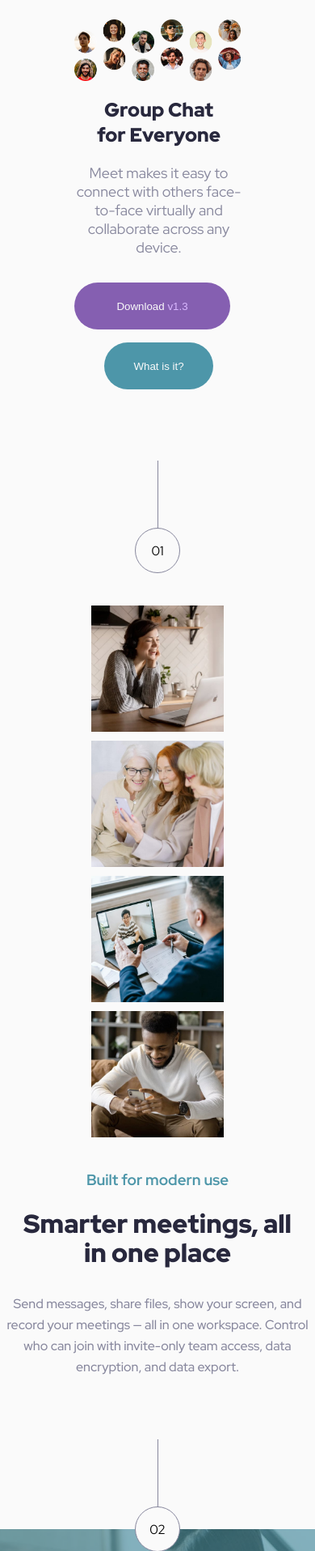
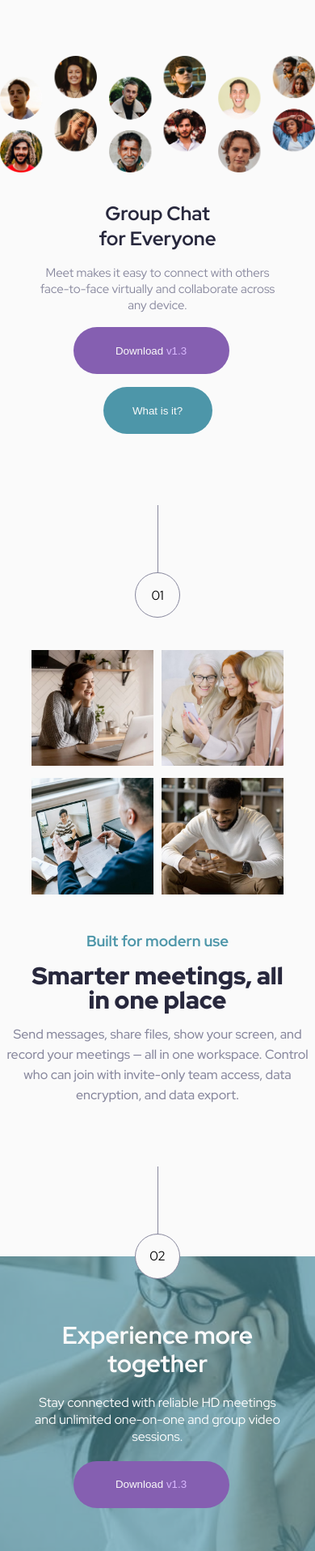
Before and after one commit to Toqa-25/landing-meeting-page, a plain HTML site: page index.html in a window 390 px wide. Shown: the part 84-2000 px from the top of the page at 81% size. Drawn offline with Linux system fonts and the light colour scheme.

Commit message:
update html & css files

```diff
--- a/css/style.css
+++ b/css/style.css
@@ -1,4 +1,7 @@
-/* Root value */
+/*
+      global value
+     ******************
+ */
 :root {
   --download-button: #855fb1;
   --what-button: #4d96a9;
@@ -11,180 +14,45 @@
 html {
   scroll-behavior: smooth;
 }
-/*global value */
 * {
   box-sizing: border-box;
   padding: 0;
   margin: 0;
 }
 .container {
-  max-width: 100%;
-  padding-left: 0.75rem;
-  padding-right: 0.75rem;
-  margin-left: auto;
-  margin-right: auto;
+  width:80%;
+  margin:auto;
 }
-.section {
-  margin-bottom: 40px;
-  /* padding-left: 24px;
-  padding-right: 24px; */
+.pad{
+  padding: 40px 0;
 }
 
-/* .t-hidden{
-    display: flex;
-}
-.d-hidden{
-    display: flex;
-} */
 body {
   background-color: var(--background);
   font-family: "Red Hat Display", sans-serif;
 }
-/*component style */
-@media (min-width: 1440px) {
-  .d-hidden {
-    display: none;
-  }
-  .part-2 p{
-    font-size: 25px;
-  }
-  .image-section{
-    display: grid;
-    grid-template-columns: repeat(auto-fill, minmax( 255px ,1fr));
-    grid-gap: 30px;
-    margin-left: 119px;
-    margin-right: 119px;
-   }
-   .image-section img{
-       width:255px;
-       height: 242px;
-       margin:0 auto ;
-   }
-   .part-5 .text-group {
-     display: flex;
-     justify-content: space-evenly;
-     align-items: center;
-     width: 100%;
-   }
-   .part-5 .text-group h1,
-   .part-5 .text-group p,
-   .part-5 .text-group .download{
-     margin-top: 0;
-   }
-
+img{
+  max-width: 100%;
 }
-@media (max-width: 1439px) {
-  .t-hidden {
-    display: none;
-  }
-  .part-2 {
-      display: flex;
-      justify-content: center;
-    flex-wrap: wrap;
-      padding-left: 5.75rem;
-      padding-right: 5.75rem;
-  }
-  .part-2 img{
-    max-width: 100%;
-    margin-bottom: 20px;
-  }
-  .image-section{
-    display: grid;
-    grid-template-columns: repeat(auto-fill, minmax( 234px ,1fr));
-    grid-gap: 11px;
-    margin-left: 40px;
-    margin-right: 40px;
-   }
-   .image-section img{
-       width:164px;
-       height: 156px;
-       margin:0 auto ;
-   }
-   .part-5 .text-group h1{
-    margin-top:92px;}
-
-
+/* button */
+.group-button{
+  text-align: center;
 }
-@media (max-width: 768px){
-  .part-2 p{
-    font-size: 23px;
-  }
-  .image-section {
-    display: grid;
-    grid-template-columns: repeat(auto-fill, minmax( 162px ,1fr));
-    grid-gap: 11px;
-    margin-left: 40px;
-    margin-right: 40px;}
-
-}
-@media (max-width: 375px){
-  .section{
-    margin-bottom: 64px;
-  }
-  .part-2 p{
-    font-size: 10px;
-  }
-  .image-section {
-    display: grid;
-    grid-template-columns: repeat(auto-fill, minmax( 135px ,1fr));
-    grid-gap: 25px;
-    margin-left: 24px;
-    margin-right: 24px;}
-  .image-section img{
-    width:151px;
-    height: 143px;
-}
-}
-
-/* @media (min-width:375px){
-    .m-hidden{
-display: none;
-    }
-
-} */
-
-/* style value */
-header {
-  display: flex;
-  justify-content: center;
-  align-items: center;
-  margin-top: 40px;
-}
-.part-2 {
-  display: flex;
-  justify-content: space-evenly;
-}
-.hero-text {
-  text-align: center;
-  max-width: 540px;
-
-}
-.hero-text h1 {
-  color: var(--heading);
-  font-weight: 900;
-  margin-bottom: 20px;
-}
-.hero-text p {
-  color: var(--paragraph);
-  margin-bottom: 32px;
-  font-size: 18px;
-}
-.hero-text .button {
+.group-button .button {
   color: var(--background);
-}
- .download {
-  background-color: var(--download-button);
-  color: var(--background);
-  width: 193px;
-  height: 58px;
-  border-radius: 35px;
-  margin-right: 16px;
   border-style: none;
+  border-radius: 35px  ;
   -webkit-border-radius: 35px;
   -moz-border-radius: 35px;
   -ms-border-radius: 35px;
   -o-border-radius: 35px;
   cursor: pointer;
+}
+ .download {
+  background-color: var(--download-button);
+  width: 193px;
+  height: 58px;
+  margin-right: 16px;
   margin-bottom: 16px;
 }
  .download span {
@@ -192,17 +60,69 @@ header {
 }
  .what {
   background-color: var(--what-button);
-  color: var(--background);
-  border-style: none;
-  border-radius: 35px;
-  -webkit-border-radius: 35px;
-  -moz-border-radius: 35px;
-  -ms-border-radius: 35px;
-  -o-border-radius: 35px;
   width: 135px;
   height: 58px;
-  cursor: pointer;
 }
+/*
+    header style
+  ******************
+ */
+header {
+  margin:auto;
+  text-align: center;
+}
+/*
+    group section  style
+  ******************
+ */
+
+ .group-desk-img img{
+   max-width: 100%;
+ }
+ .group-info{
+  margin-bottom:  50px ;
+  text-align: center;
+ }
+.group-info {
+  text-align: center;
+  margin: auto;
+   padding: 30px 40px 0;
+}
+.group-info-head {
+  color: var(--heading);
+  font-weight: bold;
+}
+.group-info-text {
+  color: var(--paragraph);
+  margin:17px 0;
+  font-size: 15px;
+}
+
+/* media quary for group section */
+@media (min-width:992px){
+   .group-content{
+  display: grid;
+  grid-template-columns: repeat(3,1fr);
+  grid-gap: 20px;
+ }
+  .tap-img{
+    display: none;
+  }
+}
+@media (max-width:991px){
+  .group-content{
+  display: grid;
+  grid-template-columns: 1fr;
+  grid-gap: 20px;
+ }
+  .group-desk-img{
+    display: none;
+  }
+}
+/*
+    circle section style
+  ******************
+ */
 .circle{
     display: flex;
     justify-content: center;
@@ -228,56 +148,64 @@ header {
     position: absolute;
     bottom: 54px;
 }
-
-/* .part-3{
-    display: flex;
-    justify-content: center;
-    align-items: center;
-} */
-.part-4{
-  max-width: 540px;
-  margin-left: auto;
-  margin-right: auto;
+/*
+  image  section style
+  ******************
+ */
+ .image-group{
+   display: grid;
+   grid-template-columns: repeat(4,1fr);
+   grid-gap:10px;
+ }
+ /* media quary for image section */
+@media (max-width:575px){
+ .image-group{
+   display: grid;
+   grid-template-columns: repeat(2,1fr);
+   grid-gap:10px;
+ }
 }
-.part-4 h3{
+/*
+  image  section style
+  ***************
+ */
+ .built{
+   margin:auto;
+   text-align: center;
+ }
+.built-head-fir{
 color: var(--what-button);
 text-align: center;
 }
-.part-4 h1{
-  margin-top:24px;
-  text-align:center;
-  font-size: 32px;
-  font-weight: 900;
-  line-height: 36px;
-  color:var(--heading)
+.built-head-sec{
+      margin: 15px 0;
+    font-size: 30px;
+    font-weight: 900;
+    line-height: 30px;
+    color: var(--heading)
 }
-.part-4 p{
-  margin-top: 32px;
+.built-text{
+  margin:auto;
   text-align: center;
   font-size: 16px;
   font-weight: 500;
-  line-height: 26px;
+  line-height: 25px;
   color: var(--paragraph);
+  max-width: 400px;
 }
-.part-5{
+/*
+  footer  section style
+  ******************
+ */
+footer{
   background-color: #4d96a9;
-  background-image:url(../images/mobile/image-footer.jpg);
+  background-image:url(../images/desktop/image-footer.jpg);
   background-size: cover;
+  background-position: center;
   position: relative;
-  height: 428px;
-  display: flex;
-    justify-content: center;
-
+  color:#ffff;
 }
-footer .circle{
-  transform: translatey(28px);
-  z-index: 2;
-  position: relative;
-}
-footer .circle .shape{
-  background-color: var(--background);
-}
-.part-5 .overlay{
+.overlay{
 width: 100%;
 height: 100%;
 position: absolute;
@@ -285,27 +213,58 @@ top: 0;
 left:0;
 background-color: rgb(77 150 169 / 60%);
 }
-.part-5 .text-group{
-  text-align: center;
-  margin-left: 24px;
-  margin-right: 24px;
+.footer{
+  color:#fff;
+  padding:80px 0;
+
+}
+.foot-info{
+   display: grid;
+    grid-template-columns: repeat(3 ,1fr);
+    grid-gap: 20px;
+    align-items: center;
+    padding: 80px 0;
+    color:#fff;
+    position: relative;
+}
+
+ .foot-circle{
+  transform: translatey(28px);
+  z-index: 2;
   position: relative;
 }
-.part-5 .text-group h1{
-  text-align:center;
-  font-size: 32px;
-  font-weight: 900;
-  line-height: 36px;
-  color:var(--background)
+.foot-circle .shape{
+  background-color: var(--background);
 }
-.part-5 p{
-  color:var(--background);
-  font-size: 18px;
-  line-height: 26px;
+/* .foot-info{
+  z-index: 3;
+} */
+.foot-text{
+  text-align: left;
+}
+.foot-head{
+  font-size: 30px;
+    font-weight: bold;
+    line-height: 35px;
+    color: var(--background);
+}
+/* media quary for footer */
+@media (max-width:767px){
+  .footer{
+    background-image: url(../images/tablet/image-footer.jpg);
+  }
+  .foot-info{
+   display: grid;
+    grid-template-columns: 1fr;
+    grid-gap: 20px;
+    align-items: center;
+    text-align: center;
+}
+.foot-text{
   text-align: center;
-  font-weight: 500;
-  margin-top: 24px;
 }
-.part-5 .download{
-  margin-top: 32px;
 }
+@media (max-width:767px){
+  .footer{
+    background-image: url(../images/mobile/image-footer.jpg);
+  }
--- a/index.html
+++ b/index.html
@@ -7,7 +7,7 @@
     <!-- css stylesheet -->
     <link rel="stylesheet" href="css/style.css">
     <!-- media file -->
-    <link rel="stylesheet" href="css/media.css">
+    <!-- <link rel="stylesheet" href="css/media.css"> -->
     <!-- fonts -->
     <link rel="preconnect" href="https://fonts.googleapis.com">
     <link rel="preconnect" href="https://fonts.gstatic.com" crossorigin>
@@ -16,49 +16,75 @@
         <title>Landing meeting page</title>
 </head>
 <body>
-    <header class="section">
+       <!-- header & logo -->
+    <header class="section pad">
             <img src="images/logo.svg" alt="">
     </header>
-    <section class="part-2 section">
-        <img src="images/tablet/image-hero.png" alt="" class="tap-image d-hidden">
-            <img src="images/desktop/image-hero-right.png" alt="" class="img-right t-hidden">
-            <div class="hero-text">
-            <h1>Group Chat <br>
-                for Everyone</h1>
-                <p>Meet makes it easy to connect with others face-to-face virtually and collaborate across any device.</p>
-                <div class="button">
-                    <button class="download">Download <span>v1.3</span></button>
-                    <button class="what">What is it?</button>
+      <!-- group section -->
+    <section class="pad group">
+            <div class="tap-img">
+                <img src="images/tablet/image-hero.png" alt="" class="tap-img-img">
+            </div>
+            <div class="group-content">
+        <div class="group-desk-img left-img">
+            <img src="images/desktop/image-hero-left.png" alt="" class="desk-img left">
+        </div>
+            <div class=" group-info hero-text">
+                <h1 class="group-info-head">Group Chat </h1>
+            <h1 class="group-info-head">for Everyone</h1>
+            <p class="group-info-text">Meet makes it easy to connect with others face-to-face virtually and collaborate across any device.</p>
+            <div class=" group-button">
+                <button class=" button download gro-down">Download <span>v1.3</span></button>
+                <button class=" button what gro-wh">What is it?</button>
             </div>
             </div>
-            <img src="images/desktop/image-hero-left.png" alt="" class="img-left t-hidden">
+        <div class="group-desk-img right-img">
+            <img src="images/desktop/image-hero-right.png" alt="" class="desk-img right">
+        </div>
+        </div>
     </section>
+        <!-- circle section -->
         <div class=" section circle ">
             <div class="shape">01</div>
         </div>
-       <section class="part-3  image-section section">
+        <!-- image section -->
+        <section class="part-3  image-section pad">
+            <div class="container">
+                <div class="image-group">
+                    <div class="image">
+                        <img src="images/desktop/image-woman-in-videocall.jpg" alt="">
+                    </div>
+                    <div class="image">
+                        <img src="images/desktop/image-women-videochatting.jpg" alt="">
+                    </div>
+                    <div class="image">
+                        <img src="images/desktop/image-men-in-meeting.jpg" alt="">
+                    </div>
+                    <div class="image">
+                        <img src="images/desktop/image-man-texting.jpg" alt="">
+                    </div>
+                </div>
+            </div>
 
- <img src="images/desktop/image-woman-in-videocall.jpg" alt="">
- <img src="images/desktop/image-women-videochatting.jpg" alt="">
- <img src="images/desktop/image-men-in-meeting.jpg" alt="">
- <img src="images/desktop/image-man-texting.jpg" alt="">
 
       </section>
-      <section class="part-4">
-          <h3>Built for modern use</h3>
-          <h1>Smarter meetings, all <br> in one place</h1>
-          <p>Send messages, share files, show your screen, and record your meetings — all in one workspace. Control who can join with invite-only team access, data encryption, and data export.</p>
+       <!-- built section -->
+      <section class="built part-4">
+          <h3 class="built-head-fir">Built for modern use</h3>
+          <h1 class="built-head-sec">Smarter meetings, all <br> in one place</h1>
+          <p class="built-text">Send messages, share files, show your screen, and record your meetings — all in one workspace. Control who can join with invite-only team access, data encryption, and data export.</p>
       </section>
-      <footer class=" ">
-      <div class="  circle ">
+      <div class=" foot-circle circle ">
         <div class="shape">02</div>
       </div>
-      <div class="part-5">
+      <!-- footer section -->
+      <footer class=" ">
           <div class="overlay"></div>
-          <div class="text-group">
-              <h1>Experience more <br> together</h1>
-              <p>Stay connected with reliable HD meetings  and unlimited one-on-one <br> and group video sessions.</p>
-              <button class="download">Download <span>v1.3</span></button>
+          <div class=" container foot-info">
+                  <h1 class="foot-head">Experience more  together</h1>
+                <p class="foot-text">Stay connected with reliable HD meetings  and unlimited one-on-one and group video sessions.</p>
+            <div class="group-button">
+                <button class="download button">Download <span>v1.3</span></button>
             </div>
           </div>
         </footer>
```
Lines whose indentation alone changed are shown as unchanged.
